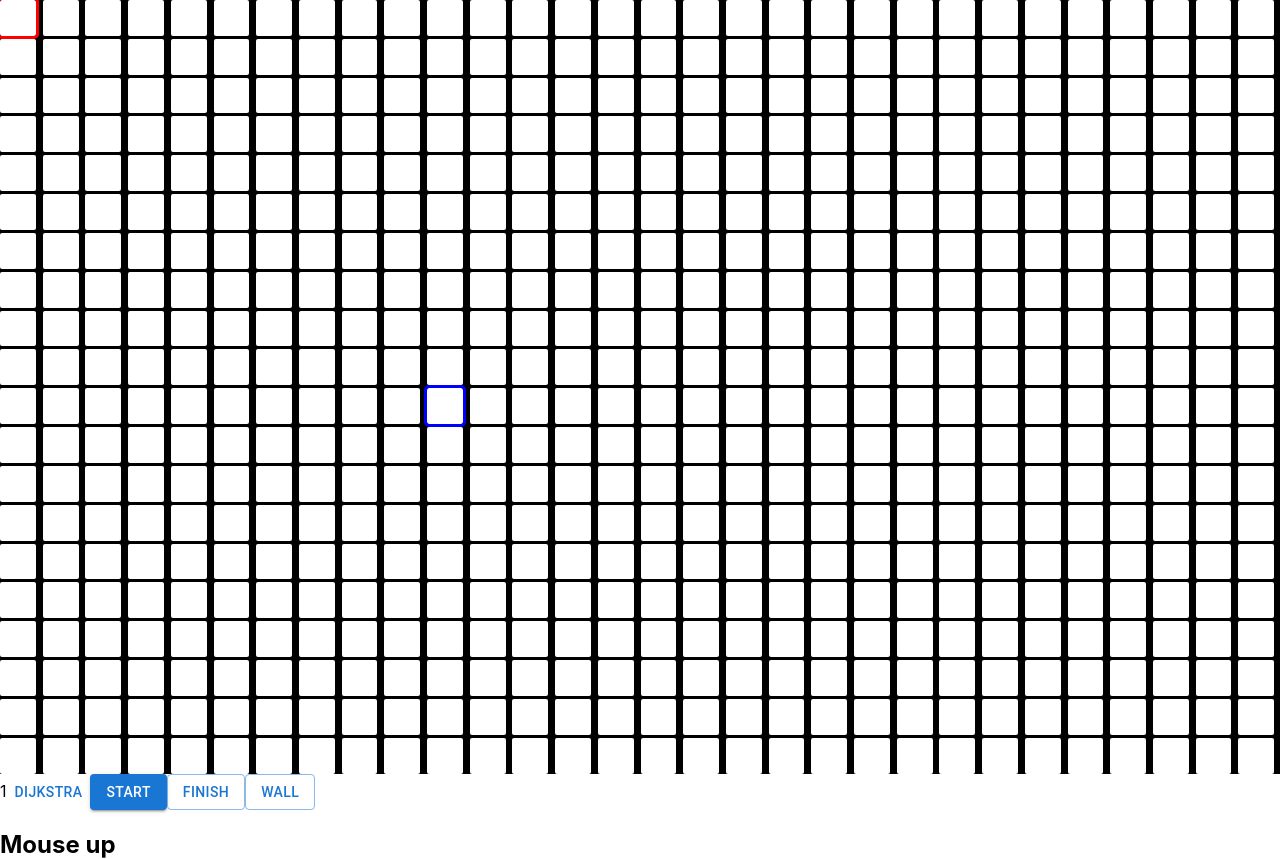
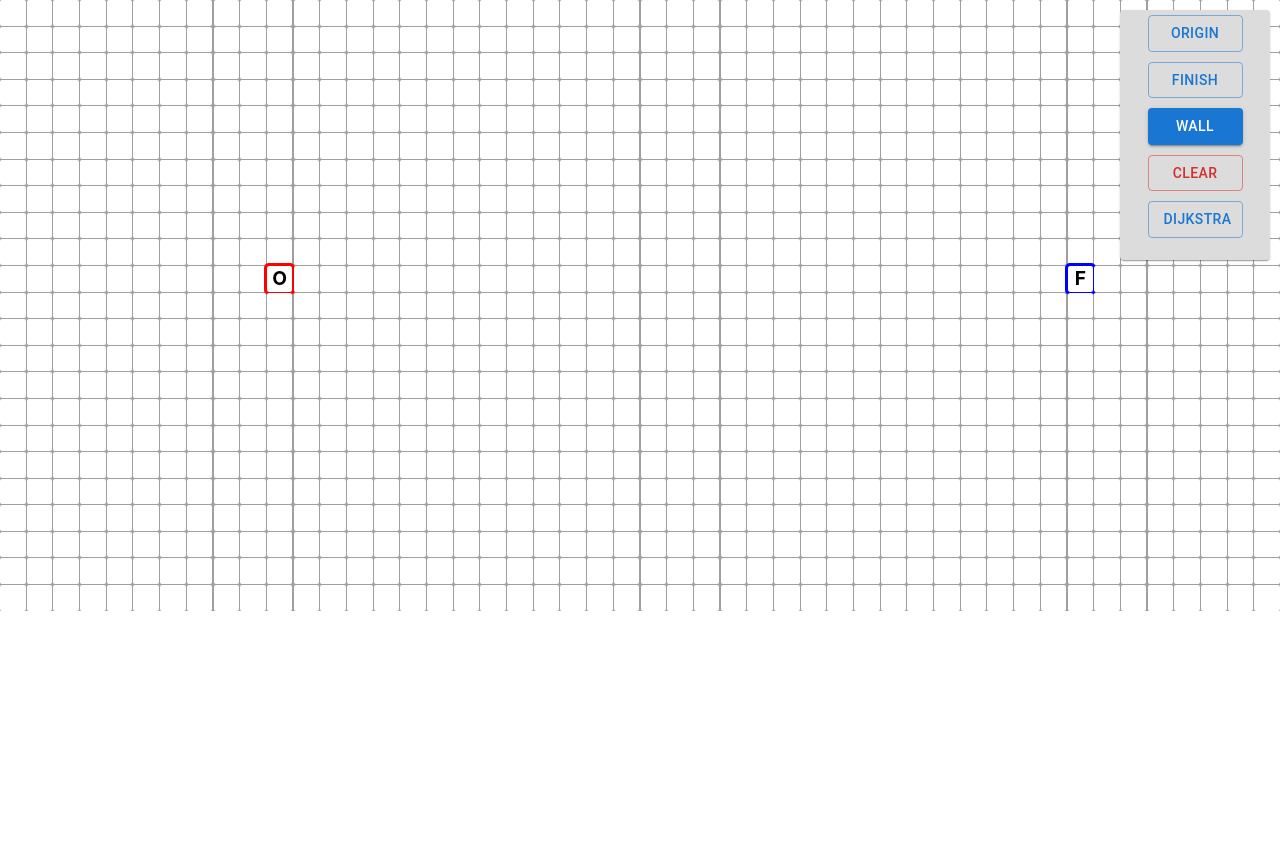
Before and after one commit to synziv/path-finding, a React (Create React App) app: page / in a window 1280 px wide. After the commit the page ends 800 px from the top, so only its background shows below. Built offline with nearby package versions, Linux system fonts and the light colour scheme.

Commit message:
Auto stash before merge of "master" and "origin/master"

```diff
--- a/src/App.css
+++ b/src/App.css
@@ -60,10 +60,22 @@
       background:#38618C;
   }
 }
+@-webkit-keyframes background-fade {
+  0% {
+      background:#FF5964;
+  }
+  50% {
+      background:#38618C;
+  }
+  100% {
+      background:#38618C;
+  }
+}
 
 .visited{
-  background-color: #38618C !important;
-  animation: background-fade 0.2s;
+  background-color: #38618C ;
+  animation: background-fade 0.4s;
+  -webkit-animation: background-fade 0.4s;
 }
 
 .revisited{
@@ -71,7 +83,7 @@
 }
 
 .unvisited{
-  background-color: #FFFFFF !important;
+  background-color: #FFFFFF ;
 }
 
 .wall{
@@ -92,31 +104,46 @@
 }
 
 .cell{
-  height: 2.8vw;
-  width: 2.8vw;
-  max-width: 4.5vh;
-  max-height: 4.5vh;
+  height: 2vw;
+  width: 2vw;
+  max-width: 4vh;
+  max-height: 4vh;
   border-radius: 2px;
+  text-align: center;
+  font-weight: bold;
+  font-size: 1.5vw;
+}
+.btn{
+  display: block !important;
+  width: 95px;
+  opacity: 100%;
+  margin:0 auto !important;
 }
 
-.MuiGrid-root .MuiGrid-container{
-  margin-top: 0px;
+.MuiCardContent-root{
+  padding: 5px !important;
 }
-
+.btn-menu{
+  width: 150px;
+  position: absolute;
+  top: 10px;
+  right: 10px;
+  height: 250px;
+  background-color: 	#DCDCDC !important;
+}
 .parentGrid{
-  margin-left: 1% !important;
-  margin-right: 1% !important;
+  margin-left: 2px !important;
+  margin-right: 2px !important;
   width: 99% !important;
   margin-top: 0px !important;
 }
 
 .grid-parent {
   display: grid;
-  grid-template-columns: repeat(30, 1fr);
   grid-column-gap: 01px;
-  grid-row-gap: 03px;
+  grid-row-gap: 01px;
   height: 3.5%;
-  background-color: black;
+  background-color: 	#A0A0A0;
 }
 
 .grid-container{
--- a/src/App.tsx
+++ b/src/App.tsx
@@ -1,7 +1,7 @@
 import React, { memo, useRef } from 'react';
 import './App.css';
 import Grid from '@mui/material/Grid';
-import { Box, Button, ListItem, Paper } from '@mui/material';
+import { Box, Button, Card, CardContent, ListItem, Paper } from '@mui/material';
 import { useEffect } from 'react';
 import { useState } from 'react';
 import internal from 'stream';
@@ -9,6 +9,7 @@ import Heapify from "heapify";
 import CellComponent from './CellComponent';
 import RowComponent from './RowComponent';
 import { AnyCnameRecord } from 'dns';
+import Draggable from 'react-draggable';
 
 interface ICoor{
   x: number,
@@ -19,31 +20,24 @@ let render_matrix:JSX.Element[] =[];
 let arrTest: JSX.Element[]=[];
 
 function App() {
-  const height =20;
-  const width =30;
+  const height =23;
+  const width =48;
   //const {Heapify} = require('heapify');
   //const matrix:number[][] = [];
   const [needupdate, setNeedUpdate] = useState(0);
   const [rowUpdate, setRowUpdate] = useState(0);
   const [ready, setReady] = useState(false);
   const [matrix, setMatrix] = useState<number[][]>([]);
-  const start = useRef({x:0, y:0});
-  const finish = useRef({x:10, y:10});
-  const pen = useRef(3);
+  const start = useRef({x:10, y:10});
+  const finish = useRef({x:40, y:10});
+  const pen = useRef(6);
   const mouseDown = useRef(false);
+  const currentCell = useRef({x:0, y:0});
   //console.log("init");
 
   //did mount
   useEffect(() => {
-    for (let y = 0; y < height; y++) {
-      matrix[y] = [];
-      for (let x = 0; x < width; x++) {
-        matrix[y][x] = 0;
-      }
-    }
-    console.log(matrix);
-    matrix[start.current.y][start.current.x] = 3;
-    matrix[finish.current.y][finish.current.x] = 5;
+    initMatrix();
     setReady(true);
 
   }, []);
@@ -57,7 +51,18 @@ function App() {
 
   }, [ready]);
 
-
+  const initMatrix=()=>{
+    console.log("width: "+width);
+    for (let y = 0; y < height; y++) {
+      matrix[y] = [];
+      for (let x = 0; x < width; x++) {
+        matrix[y][x] = 0;
+      }
+    }
+    console.log(matrix);
+    matrix[start.current.y][start.current.x] = 3;
+    matrix[finish.current.y][finish.current.x] = 5;
+  }
   const coorToFlat=(x:number, y:number, width:number)=>{
     return x + width * y;
   }
@@ -99,6 +104,7 @@ function App() {
  }
 
  const cell_onClick=(new_x:number, new_y:number)=>{
+   console.log({x: new_x, y:new_y});
    if(pen.current ==3){
     updateRenderMatrixCell({x: start.current.x, y: start.current.y}, 0);
     start.current = {x: new_x, y:new_y};
@@ -207,7 +213,6 @@ function App() {
     let clear_path = [];
     current = flatToCoor(chemins[coorToFlat(current.x, current.y, width)]);
     while(!(current.x == start.current.x && current.y ==start.current.y )){
-      console.log({x: current.x, y: current.y});
       clear_path.unshift(current);
       current = flatToCoor(chemins[coorToFlat(current.x, current.y, width)]);
     }
@@ -233,7 +238,7 @@ function App() {
       for(let y =0; y<height; y++){
         for(let x =0; x<width; x++){
           arr.push(
-            <div key={coorToFlat(x, y, width)} onMouseEnter={()=>handleMouseEnter(x, y)}>
+            <div key={coorToFlat(x, y, width)} onMouseOver={()=>handleMouseEnter(x, y)}>
               <CellComponent  x={x} y={y} cell={matrix[y][x]} child_onClick={cell_onClick} needUpdate={needupdate}/>
             </div>
             )
@@ -242,30 +247,57 @@ function App() {
       return(arr);
   }
   const handleMouseEnter = (x:number, y:number)=>{
-    if(pen.current == 6 && mouseDown.current){
-      updateRenderMatrixCell({x: x, y: y}, pen.current);
-      setNeedUpdate(needupdate => needupdate +1);
+    if(pen.current == 6){
+      if(mouseDown.current){
+        updateRenderMatrixCell({x: x, y: y}, pen.current);
+        setNeedUpdate(needupdate => needupdate +1);
+      }
+
+      currentCell.current = {x:x, y:y};
     }
   }
   const handleMouse = (event:any) => {
-    if (event.type === "mousedown")
+    if (event.type === "mousedown" && pen.current == 6) {
+      console.log(currentCell.current);
       mouseDown.current = true;
+      updateRenderMatrixCell({x: currentCell.current.x, y: currentCell.current.y}, pen.current);
+      setNeedUpdate(needupdate => needupdate +1);
+    }
+
      else
      mouseDown.current = false;
 
   }
-    return(
-      <div>
-        <div className='grid-parent' onMouseDown={handleMouse} onMouseUp={handleMouse}>
-          {render_matrix}
-        </div>
-        {needupdate}
-        <Button onClick={findShortestPath}>Dijkstra</Button>
-
-        <Button onClick={()=>changePen(3)} variant={pen.current == 3 ? 'contained' : "outlined"}>Start</Button>
-        <Button onClick={()=>changePen(5)} variant={pen.current == 5 ? 'contained' : "outlined"}>Finish</Button>
-        <Button onClick={()=>changePen(6)} variant={pen.current == 6 ? 'contained' : "outlined"}>Wall</Button>
-        <h2>{mouseDown.current ? "Mouse down" : "Mouse up"}</h2>
+  const clearMatrix =()=>{
+    initMatrix();
+    render_matrix =  gen_row();
+    setNeedUpdate(needupdate => needupdate +1);
+  }
+  //grid-template-columns: repeat(30, 1fr);
+  return (
+    <div>
+      <div className='grid-parent' onMouseDown={handleMouse} onMouseUp={handleMouse} style={{ gridTemplateColumns: `repeat(${width}, 1fr)` }}>
+        {render_matrix}
+      </div>
+      <Draggable >
+        <Card className='btn-menu'>
+          <CardContent>
+            <Button className='btn' onClick={() => changePen(3)} variant={pen.current == 3 ? 'contained' : "outlined"}>Origin</Button>
+          </CardContent>
+          <CardContent>
+            <Button className='btn' onClick={() => changePen(5)} variant={pen.current == 5 ? 'contained' : "outlined"}>Finish</Button>
+          </CardContent>
+          <CardContent>
+            <Button className='btn' onClick={() => changePen(6)} variant={pen.current == 6 ? 'contained' : "outlined"}>Wall</Button>
+          </CardContent>
+          <CardContent>
+            <Button className='btn' onClick={clearMatrix} color="error" variant="outlined">Clear</Button>
+          </CardContent>
+          <CardContent>
+            <Button className='btn' variant="outlined" onClick={findShortestPath}>Dijkstra</Button>
+          </CardContent>
+        </Card>
+      </Draggable>
       </div>
     )
 }
--- a/src/CellComponent.tsx
+++ b/src/CellComponent.tsx
@@ -25,10 +25,15 @@ class CellComponent extends React.Component<ICellComponentProps> {
         else if(v == 5) return 'finish';
         else if(v == 6) return 'wall';
     }
+    getValue= (v:number)=>{
+        if(v == 3) return 'O';
+        else if(v == 5) return 'F';
+    }
     render() {
         //console.log("render" + { x: this.props.x, y: this.props.y });
         return (
             <div onClick={() => this.props.child_onClick(this.props.x, this.props.y)} className={"cell "+ this.getClassName(this.props.cell)}>
+                {this.getValue(this.props.cell)}
             </div>
         );
     }
```
